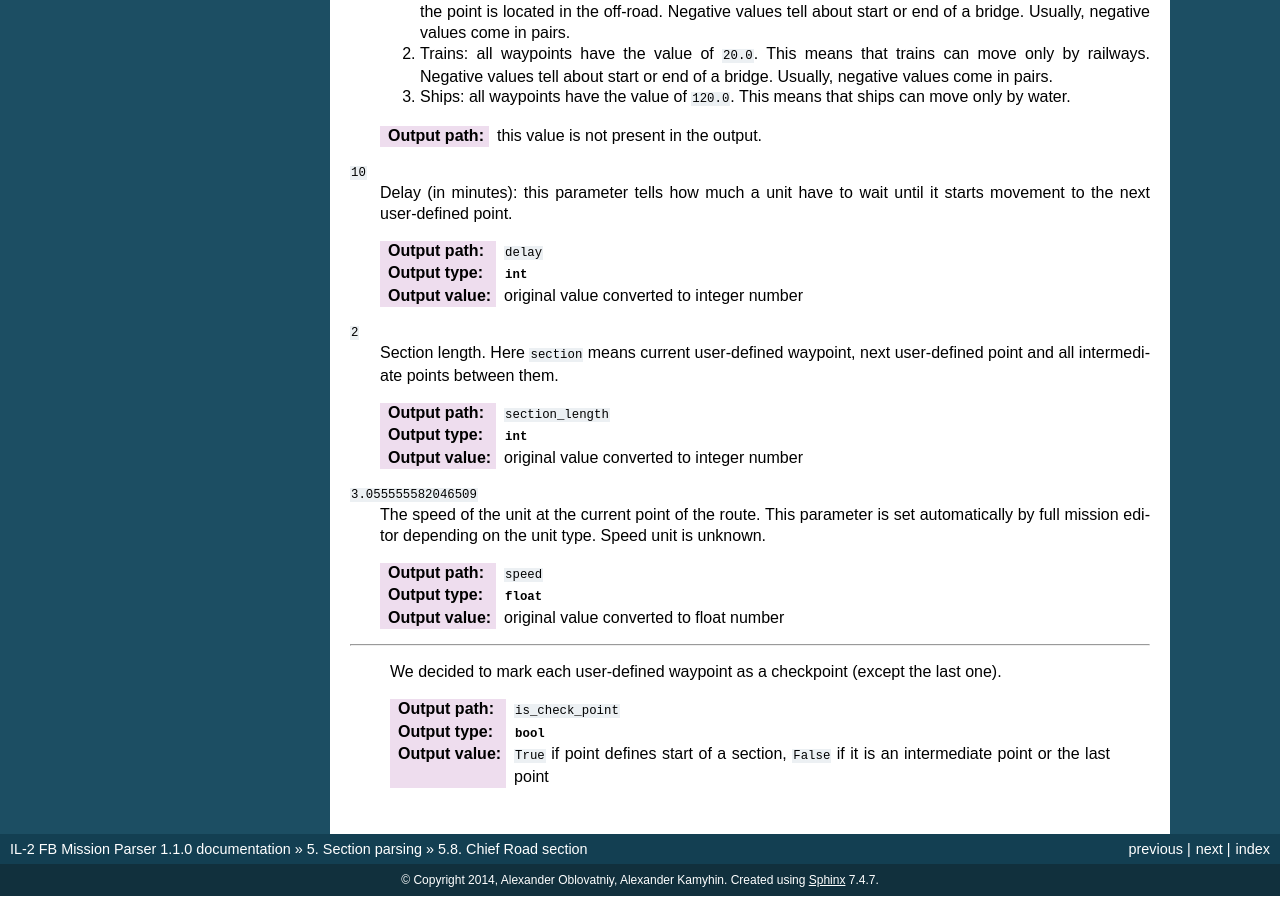
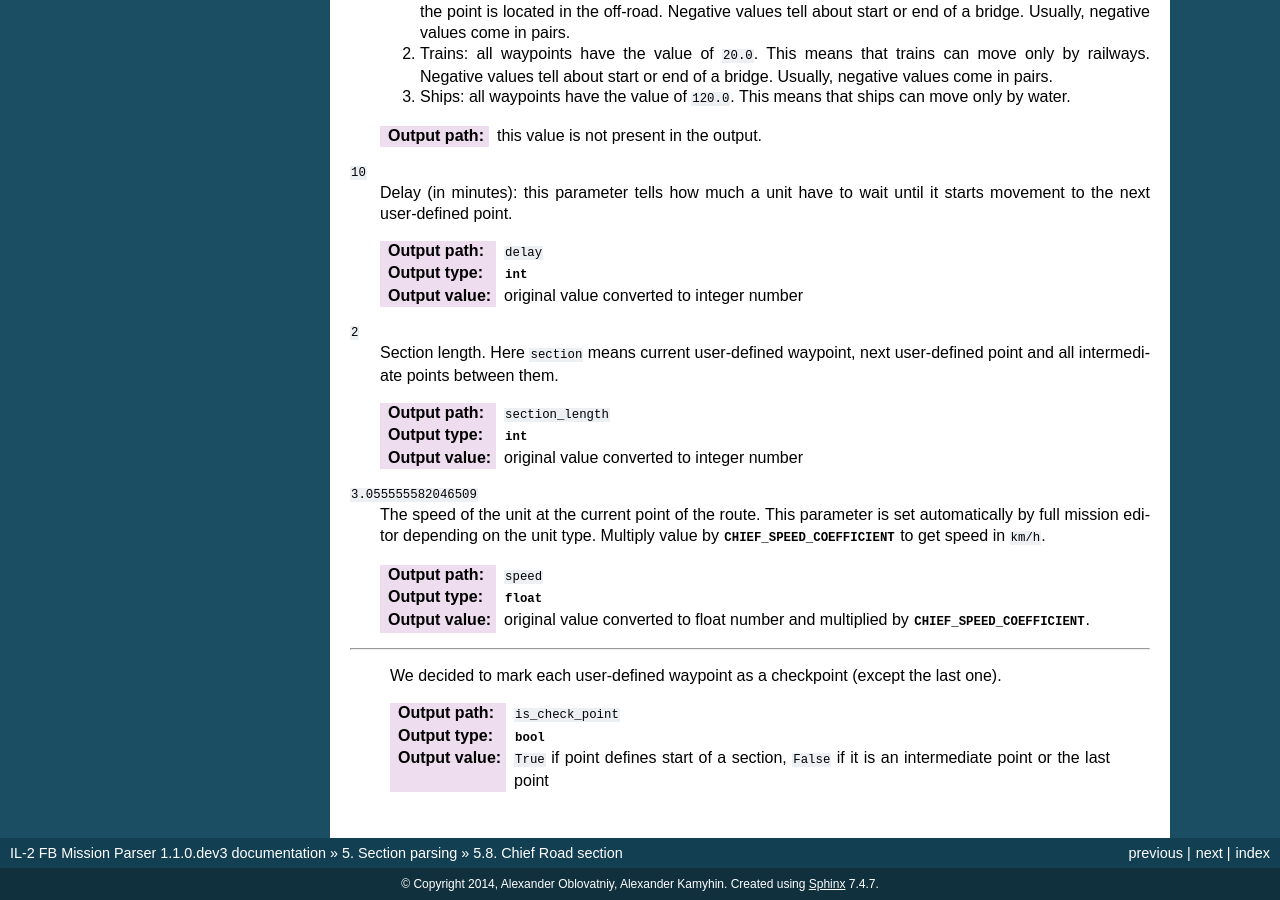
Before and after one commit to IL2HorusTeam/il2fb-mission-parser, a Sphinx documentation site: the page built from docs/sections/chief-road.rst, in a window 1280 px wide and 900 px high, scrolled down 1680 px. Built offline with Sphinx 7.4.7, drawn with Linux system fonts in a browser that asks for light colours; some of the changed text lies outside the part shown.

Commit message:
update docs

```diff
--- a/docs/conf.py
+++ b/docs/conf.py
@@ -62,7 +62,7 @@ copyright = u'2014, Alexander Oblovatniy, Alexander Kamyhin'
 # The short X.Y version.
 version = '1.1'
 # The full version, including alpha/beta/rc tags.
-release = '1.1.0'
+release = '1.1.0.dev3'
 
 # The language for content autogenerated by Sphinx. Refer to documentation
 # for a list of supported languages.
--- a/docs/mission-parser.rst
+++ b/docs/mission-parser.rst
@@ -148,7 +148,7 @@ Example of parser result:
                       is_checkpoint=True,
                       delay=10,
                       section_length=2,
-                      speed=3.055555582046509,
+                      speed=11.0,
                    ),
                    GroundRoutePoint(
                       pos=Point2D(21500.00, 41700.00),
--- a/docs/sections/chief-road.rst
+++ b/docs/sections/chief-road.rst
@@ -80,7 +80,7 @@ efficient route:
 #. ships tend to follow coastlines and river banks if they come to them close
    enough.
 
-Let's examine a description of a manual waypoint which was created manually.
+Let's examine a description of a waypoint which was created manually by user.
 It has all parameters included::
 
     21380.02 41700.34 120.00 10 2 3.055555582046509
@@ -136,11 +136,14 @@ It has all parameters included::
 ``3.055555582046509``
   The speed of the unit at the current point of the route. This parameter is
   set automatically by full mission editor depending on the unit type.
-  Speed unit is unknown.
+  Multiply value by :attr:`~il2fb.parsers.mission.constants.CHIEF_SPEED_COEFFICIENT`
+  to get speed in ``km/h``.
 
   :Output path: ``speed``
   :Output type: :class:`float`
-  :Output value: original value converted to float number
+  :Output value:
+    original value converted to float number and multiplied by
+    :attr:`~il2fb.parsers.mission.constants.CHIEF_SPEED_COEFFICIENT`.
 
 -----
 
```
Also changed, not shown: other parts of docs/sections/chief-road.rst (+2 -2 lines).
